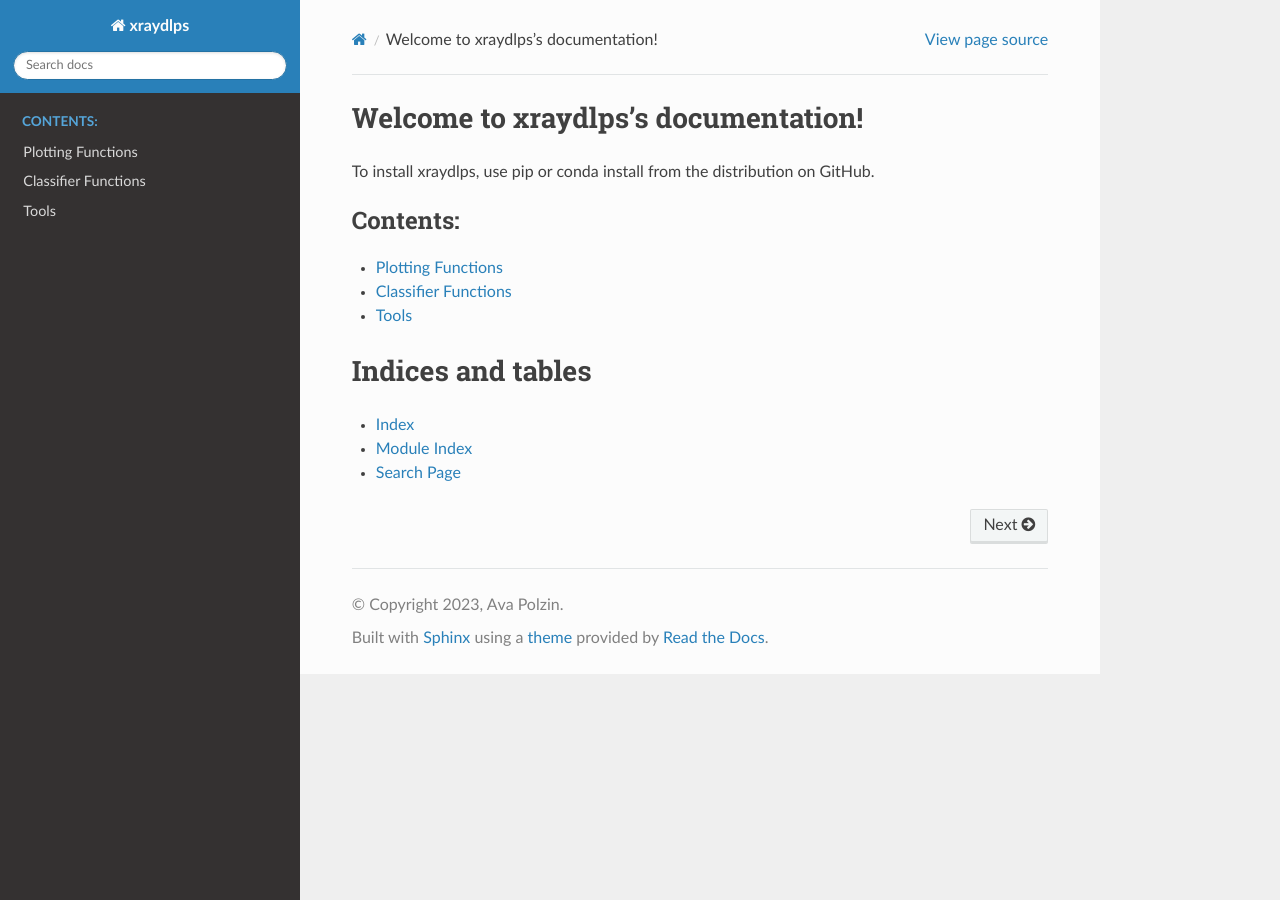
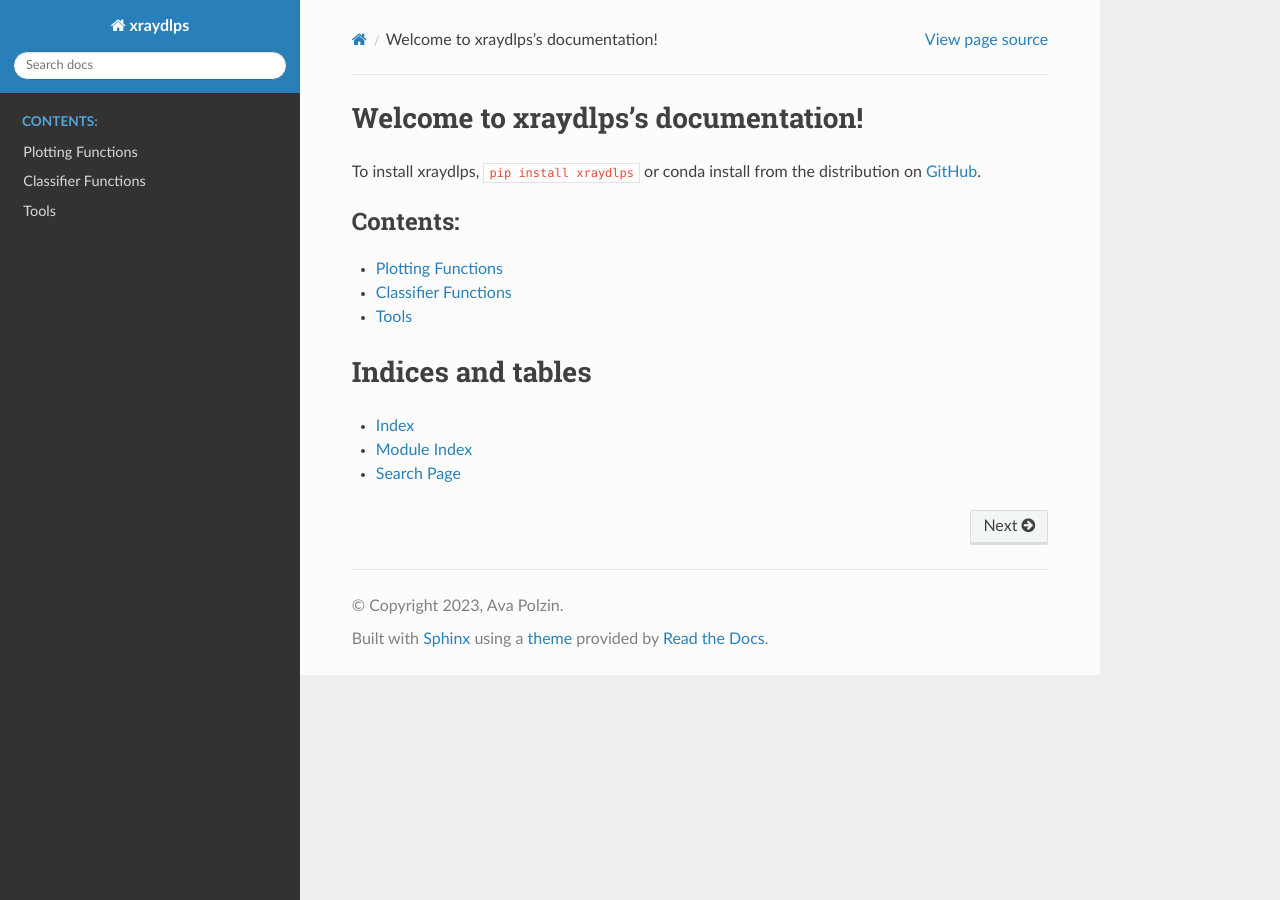
Before and after one commit to avapolzin/X-rayLCs, a Sphinx documentation site: the page built from xraydlps/docs/index.rst, in a window 1280 px wide. Built offline with Sphinx 7.4.7 and the Read the Docs theme 2.0.0, drawn with Linux system fonts in a browser that asks for light colours.

Commit message:
updated install instructions

```diff
--- a/xraydlps/docs/index.rst
+++ b/xraydlps/docs/index.rst
@@ -6,7 +6,7 @@
 Welcome to xraydlps's documentation!
 ====================================
 
-To install xraydlps, use pip or conda install from the distribution on GitHub.
+To install xraydlps, ``pip install xraydlps`` or conda install from the distribution on `GitHub <https://github.com/avapolzin/X-rayLCs>`_.
 
 .. toctree::
    :maxdepth: 2
```
